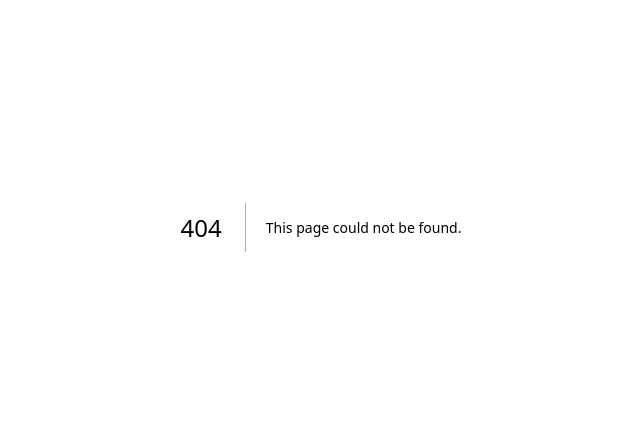
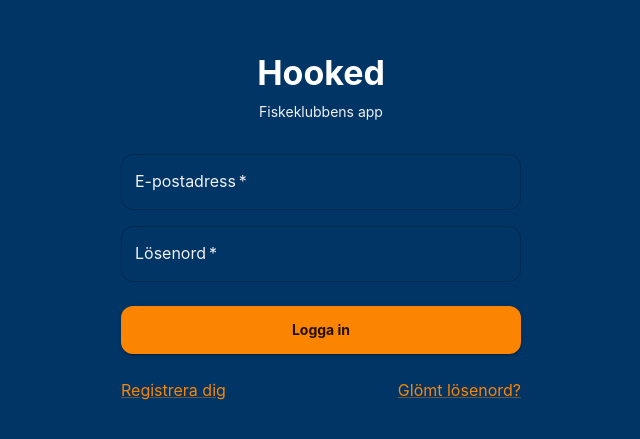
Before and after one commit to Albingardelov/skitfiske, a Next.js app: page /login in a window 1280 px wide. Before the commit this address had no page. Shown: the part 173-612 px from the top of the page, without its empty margins (319-959 px from the left). Built offline with nearby package versions, Linux system fonts and the light colour scheme.

Commit message:
feat: add login page with email/password auth

```diff
--- /dev/null
+++ b/app/(auth)/login/page.tsx
@@ -0,0 +1,107 @@
+'use client';
+
+import { useState } from 'react';
+import { useRouter } from 'next/navigation';
+import Box from '@mui/material/Box';
+import TextField from '@mui/material/TextField';
+import Button from '@mui/material/Button';
+import Typography from '@mui/material/Typography';
+import Alert from '@mui/material/Alert';
+import Link from '@mui/material/Link';
+import NextLink from 'next/link';
+import { createClient } from '@/lib/supabase/client';
+
+export default function LoginPage() {
+  const router = useRouter();
+  const [email, setEmail] = useState('');
+  const [password, setPassword] = useState('');
+  const [error, setError] = useState<string | null>(null);
+  const [loading, setLoading] = useState(false);
+
+  async function handleSubmit(e: React.FormEvent) {
+    e.preventDefault();
+    setLoading(true);
+    setError(null);
+
+    const supabase = createClient();
+    const { error } = await supabase.auth.signInWithPassword({ email, password });
+
+    if (error) {
+      setError('Felaktig e-postadress eller lösenord.');
+      setLoading(false);
+      return;
+    }
+
+    router.push('/hem');
+    router.refresh();
+  }
+
+  return (
+    <Box
+      sx={{
+        minHeight: '100vh',
+        display: 'flex',
+        flexDirection: 'column',
+        alignItems: 'center',
+        justifyContent: 'center',
+        px: 3,
+        bgcolor: 'background.default',
+      }}
+    >
+      <Typography variant="h4" sx={{ mb: 1, fontWeight: 700 }}>
+        Hooked
+      </Typography>
+      <Typography variant="body2" sx={{ mb: 4, color: 'text.secondary' }}>
+        Fiskeklubbens app
+      </Typography>
+
+      <Box component="form" onSubmit={handleSubmit} sx={{ width: '100%', maxWidth: 400 }}>
+        {error && (
+          <Alert severity="error" sx={{ mb: 2 }}>
+            {error}
+          </Alert>
+        )}
+
+        <TextField
+          fullWidth
+          label="E-postadress"
+          type="email"
+          value={email}
+          onChange={(e) => setEmail(e.target.value)}
+          required
+          autoComplete="email"
+          sx={{ mb: 2 }}
+        />
+        <TextField
+          fullWidth
+          label="Lösenord"
+          type="password"
+          value={password}
+          onChange={(e) => setPassword(e.target.value)}
+          required
+          autoComplete="current-password"
+          sx={{ mb: 3 }}
+        />
+
+        <Button
+          type="submit"
+          variant="contained"
+          fullWidth
+          disabled={loading}
+          sx={{ mb: 3 }}
+        >
+          {loading ? 'Loggar in...' : 'Logga in'}
+        </Button>
+
+        <Box sx={{ display: 'flex', justifyContent: 'space-between' }}>
+          <Link component={NextLink} href="/registrera" color="primary">
+            Registrera dig
+          </Link>
+          <Link component={NextLink} href="/glomt-losenord" color="primary">
+            Glömt lösenord?
+          </Link>
+        </Box>
+      </Box>
+    </Box>
+  );
+}
```
